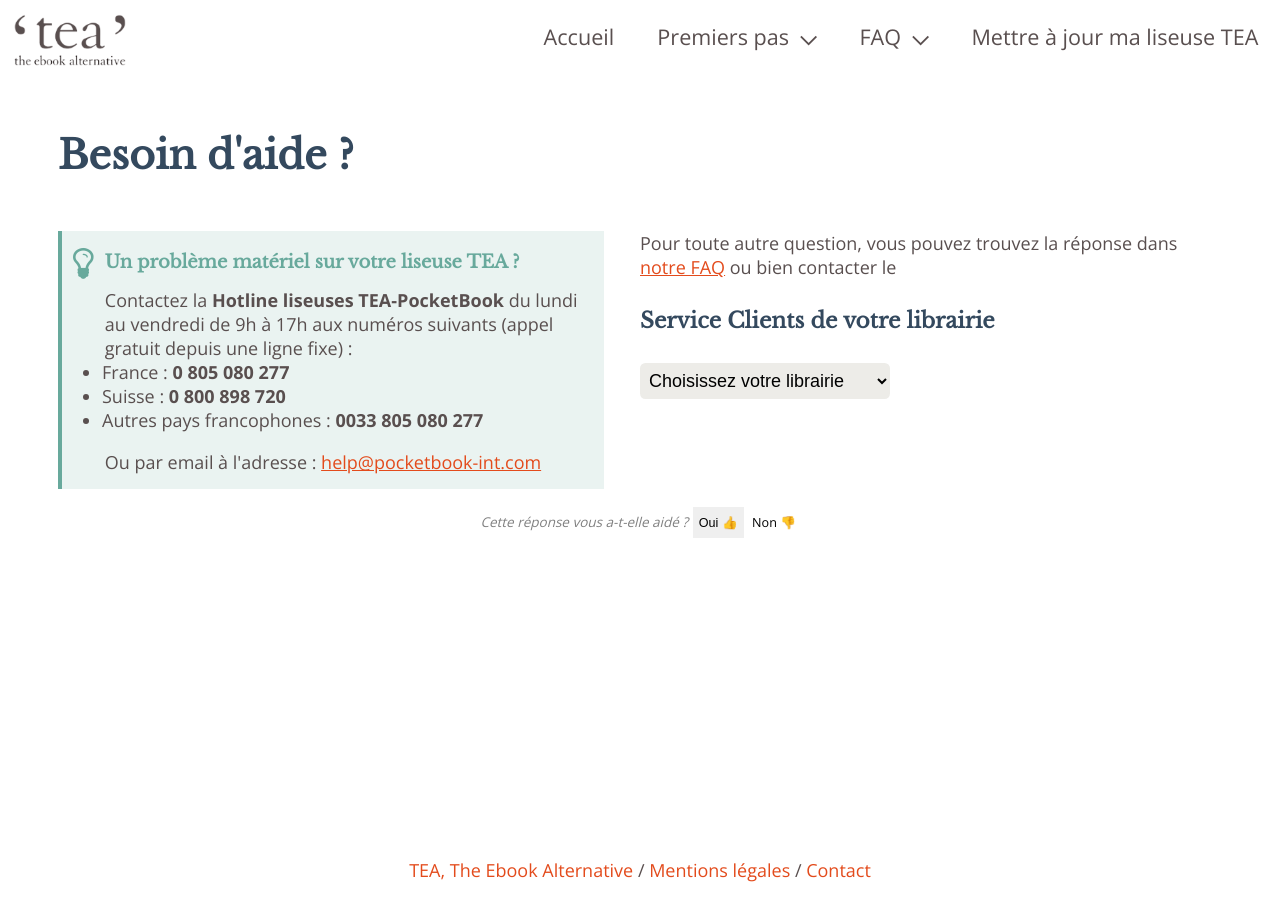
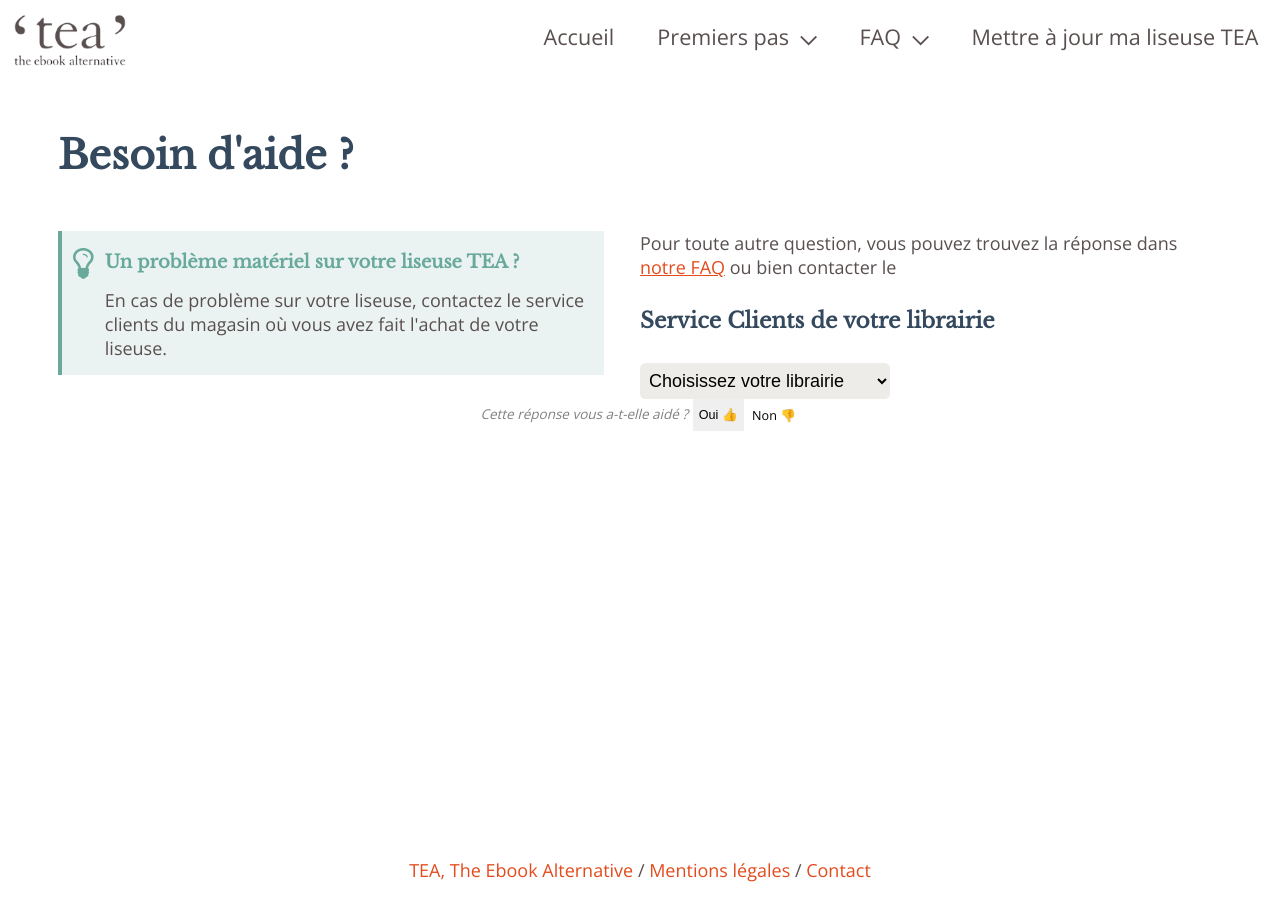
Before and after one commit to TEA-ebook/help-center, a Jekyll site: the page built from _pages/contact.md, in a window 1280 px wide. Built offline with Jekyll 4.4.1, drawn with Linux system fonts in a browser that asks for light colours.

Commit message:
Update new customer care process

```diff
--- a/_pages/contact.md
+++ b/_pages/contact.md
@@ -10,8 +10,7 @@
   <div class="protip">
     <h5>Un problème matériel sur votre liseuse TEA ?</h5>
 
-    <p>Contactez la <strong>Hotline liseuses TEA-PocketBook</strong> du lundi au vendredi de 9h à 17h aux numéros suivants (appel gratuit depuis une ligne fixe) :</p>
-    <div class="contact-pb"></div>
+    <p>En cas de problème sur votre liseuse, contactez le service clients du magasin où vous avez fait l'achat de votre liseuse.</p>
   </div>
 </div>
 
```
